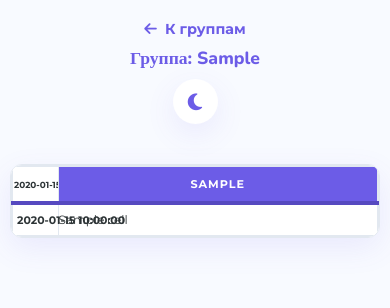
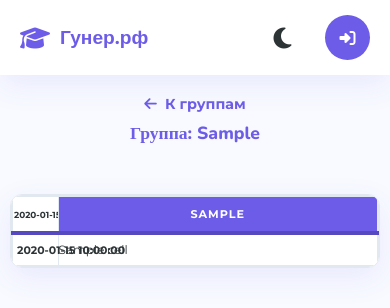
Before and after one commit to MasterOfPivo/guner_schedule, a Flask app: template templates/index.html in a window 390 px wide. Shown: the top 308 px of the page. Run offline with Flask 3, Linux system fonts and the light colour scheme; the template is opened without the code that fills it: most values are stand-ins (such as "Sample title", 1, 10 or a date in 2020).

Commit message:
прост бля обнова

```diff
--- a/templates/index.html
+++ b/templates/index.html
@@ -55,6 +55,83 @@
             transition: background 0.3s, color 0.3s;
             font-family: 'Montserrat', sans-serif;
             /* Плавный переход */
+        }
+
+        /* --- ШАПКА / НАВИГАЦИЯ --- */
+        .navbar {
+            display: flex;
+            justify-content: space-between;
+            align-items: center;
+            padding: 20px 40px;
+            background: var(--white);
+            box-shadow: var(--shadow);
+        }
+
+        .navbar-brand {
+            font-family: 'Nunito', sans-serif;
+            font-size: 1.5rem;
+            color: var(--primary);
+            font-weight: 800;
+            text-decoration: none;
+            display: flex;
+            align-items: center;
+            gap: 10px;
+        }
+
+        .navbar-nav {
+            display: flex;
+            gap: 20px;
+            align-items: center;
+        }
+
+        .nav-link {
+            text-decoration: none;
+            color: var(--text);
+            font-weight: 600;
+            transition: 0.2s;
+        }
+
+        .nav-link:hover {
+            color: var(--primary);
+        }
+
+        .btn-login {
+            background: var(--primary);
+            color: white;
+            padding: 10px 20px;
+            border-radius: 20px;
+            text-decoration: none;
+            font-weight: 600;
+            transition: 0.3s;
+            display: flex;
+            align-items: center;
+            gap: 8px;
+        }
+
+        .btn-login:hover {
+            background: var(--accent);
+        }
+
+        .navbar .theme-toggle {
+            background: none;
+            border: none;
+            font-size: 1.5rem;
+            color: var(--text);
+            cursor: pointer;
+            transition: 0.3s;
+            display: flex;
+            align-items: center;
+            justify-content: center;
+            width: 45px;
+            height: 45px;
+            border-radius: 50%;
+            box-shadow: none;
+        }
+
+        .navbar .theme-toggle:hover {
+            color: var(--primary);
+            background: var(--bg);
+            transform: none;
         }
 
         /* Поправляем специфичные цвета ячеек, чтобы они брали переменные */
@@ -394,6 +471,27 @@
 
         /* --- УЛЬТРА-КОМПАКТНАЯ МОБИЛЬНАЯ ВЕРСИЯ --- */
         @media (max-width: 768px) {
+            .navbar {
+                padding: 15px 20px;
+            }
+
+            .navbar-brand span {
+                display: inline;
+                font-size: 1.2rem;
+            }
+
+            .btn-login {
+                width: 45px;
+                height: 45px;
+                padding: 0;
+                justify-content: center;
+                border-radius: 50%;
+            }
+
+            .btn-login span {
+                display: none;
+            }
+
             .container {
                 padding: 10px;
             }
@@ -701,12 +799,16 @@
 </head>
 
 <body class="{% if not show_empty %}hide-empty{% endif %}">
+    <nav class="navbar">
+        <a href="/" class="navbar-brand"><i class="fa-solid fa-graduation-cap"></i> <span>Гунер.рф</span></a>
+        <div class="navbar-nav">
+            <button class="theme-toggle" onclick="toggleTheme()" id="themeBtn" title="Переключить тему"><i
+                    class="fa-solid fa-moon"></i></button>
+            <a href="#" class="btn-login"><i class="fa-solid fa-right-to-bracket"></i> <span>Войти</span></a>
+        </div>
+    </nav>
 
     {% if not selected_group %}
-    <button class="theme-toggle theme-toggle-fixed" onclick="toggleTheme()" id="themeBtn" title="Переключить тему">
-        <i class="fa-solid fa-moon"></i>
-    </button>
-
     <div class="home-hero" style="position: relative;">
         <a href="/"
             style="position: absolute; top: 20px; left: 20px; color: white; text-decoration: none; font-weight: 600; font-size: 1.1rem; opacity: 0.9; transition: 0.2s;"
@@ -784,9 +886,6 @@
                     <span class="btn-text">Окна: {% if show_empty %}Показаны{% else %}Скрыты{% endif %}</span>
                 </button>
                 {% endif %}
-                <button class="theme-toggle" onclick="toggleTheme()" id="themeBtn">
-                    <i class="fa-solid fa-moon"></i>
-                </button>
             </div>
         </div>
 
```
Also changed, not shown: templates/home.html (+13 -1 lines).
